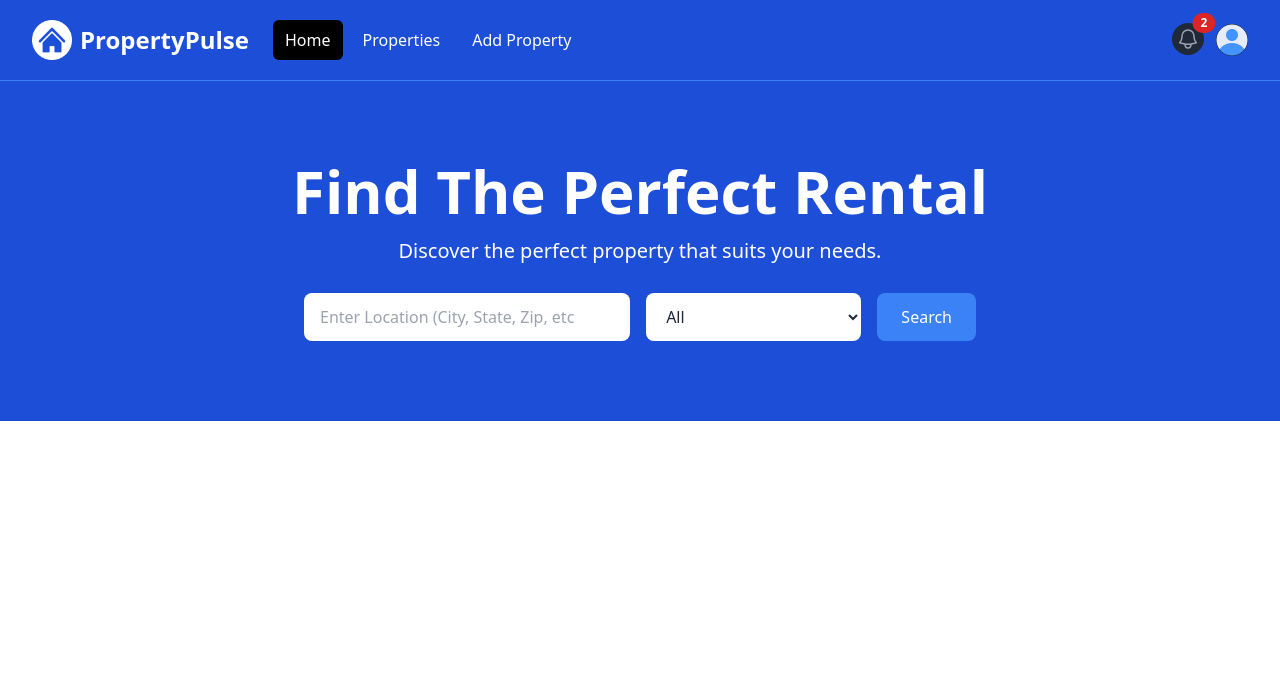
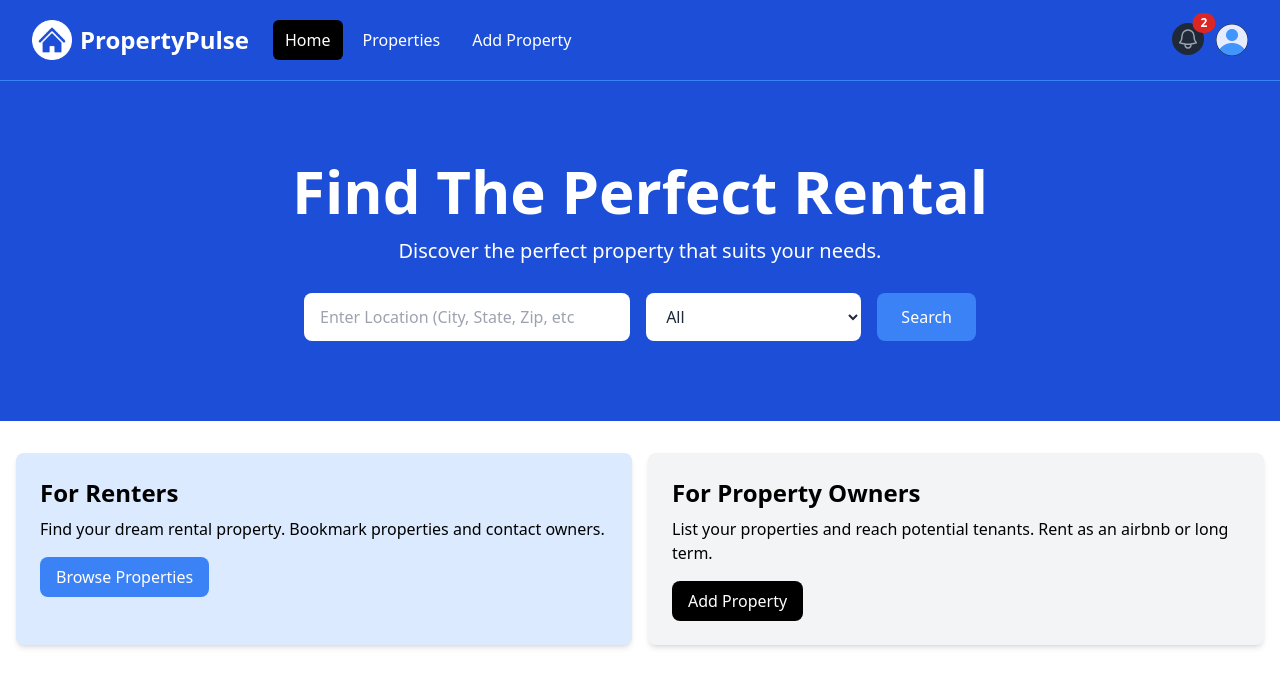
Before and after one commit to Milaadmg023/learning-project, a Next.js app: page / in a window 1280 px wide. Shown: the top 686 px of the page. Built offline with nearby package versions, Linux system fonts and the light colour scheme.

Commit message:
home page : adding info boxes

```diff
--- a/app/page.jsx
+++ b/app/page.jsx
@@ -1,9 +1,11 @@
+import BoxContainer from "@/components/BoxContainer";
 import Hero from "@/components/Hero";
 
 const HomePage = () => {
   return (
     <>
     <Hero/>
+    <BoxContainer/>
     </>
   )
 }
--- /dev/null
+++ b/components/BoxContainer.jsx
@@ -0,0 +1,42 @@
+"use client";
+import InfoBox from "./InfoBox";
+
+const BoxContainer = () => {
+  const text = [
+    {
+      title: "For Renters",
+      desc: "Find your dream rental property. Bookmark properties and contact owners.",
+      btn: "Browse Properties",
+      link : "/properties"
+    },
+    {
+      title: "For Property Owners",
+      desc: "List your properties and reach potential tenants. Rent as an airbnb or long term.",
+      btn: "Add Property",
+      link : "/properties/add"
+    },
+  ];
+  const styles = [
+    {
+      bg : "bg-blue-100",
+      btn : "bg-blue-500"
+    },
+    {
+      bg : "bg-gray-100",
+      btn : "bg-black"
+    }
+  ]
+
+  return (
+    <section>
+      <div className="container-xl lg:container m-auto">
+        <div className="grid grid-cols-1 md:grid-cols-2 gap-4 p-4 rounded-lg">
+          <InfoBox text = {text[0]} style= {styles[0]}/>
+          <InfoBox text ={text[1]} style={styles[1]}/>
+        </div>
+      </div>
+    </section>
+  );
+};
+
+export default BoxContainer;
--- /dev/null
+++ b/components/InfoBox.jsx
@@ -0,0 +1,25 @@
+import Link from "next/link";
+
+const InfoBox = (props) => {
+  const value = props.text;
+  const styles = props.style;
+
+  return (
+    <>
+      <div className={`${styles.bg} p-6 rounded-lg shadow-md`}>
+        <h2 className="text-2xl font-bold">{value.title}</h2>
+        <p className="mt-2 mb-4">
+          {value.desc}
+        </p>
+        <Link
+          className={`inline-block ${styles.btn} text-white rounded-lg px-4 py-2 hover:bg-gray-700`}
+          href={value.link}
+        >
+          {value.btn}
+        </Link>
+      </div>
+    </>
+  );
+};
+
+export default InfoBox;
```
